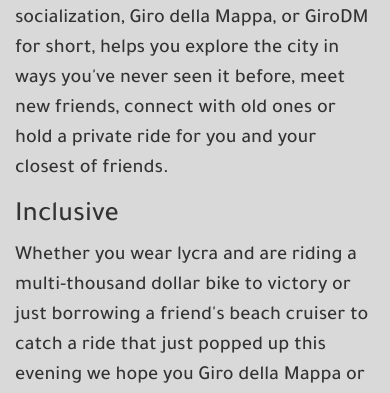
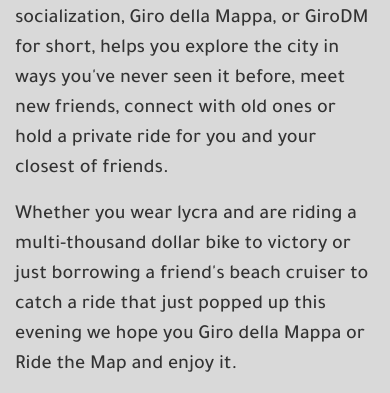
Before and after one commit to nellagio/Giro_Della_Mappa, a Django app: page /mission/ in a window 390 px wide. Shown: the part 433-826 px from the top of the page. Run offline with Django 3.2, Linux system fonts and the light colour scheme; some libraries are stand-ins or nearby versions.

Commit message:
Styling, testing on mobile device

```diff
--- a/girodm/templates/girodm/about.html
+++ b/girodm/templates/girodm/about.html
@@ -22,7 +22,6 @@
 <p>With the intent of promoting a healthy habit, a safe environment and a dash of socialization, Giro della Mappa, or GiroDM for short, helps you explore the city in ways you've never seen it before, meet new friends, connect with old ones or hold a private ride for you and your closest of friends.</p>
 </div>
 <div class="aboutUs">
-  <h3> Inclusive </h3>
     <p>Whether you wear lycra and are riding a multi-thousand dollar bike to victory or just borrowing a friend's beach cruiser to catch a ride that just popped up this evening we hope you Giro della Mappa or Ride the Map and enjoy it.</p>
     <img class="aboutImages" src="{% static 'girodm/images/relaxing.jpg' %}">
 </div>
```
Also changed, not shown: static/girodm/images/future_logo.png, static/girodm/images/possible_logo.png (deleted).
